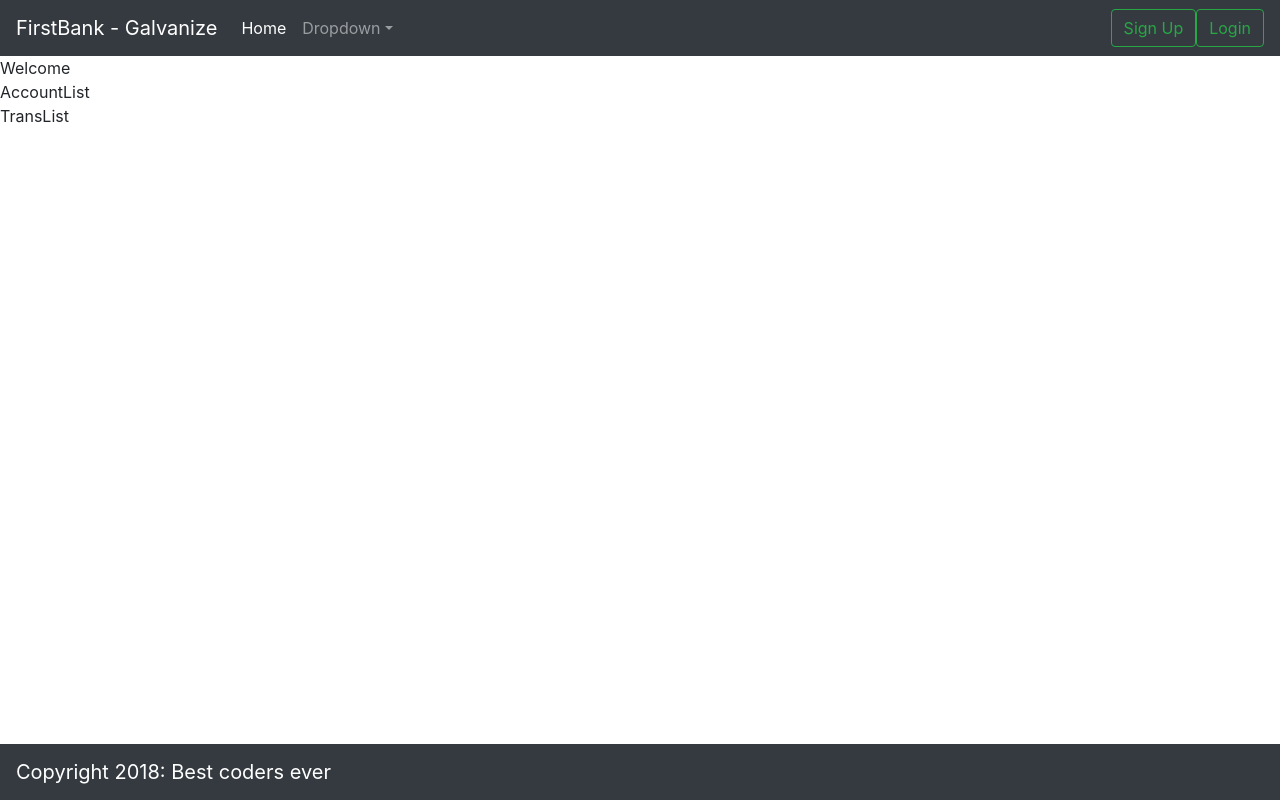
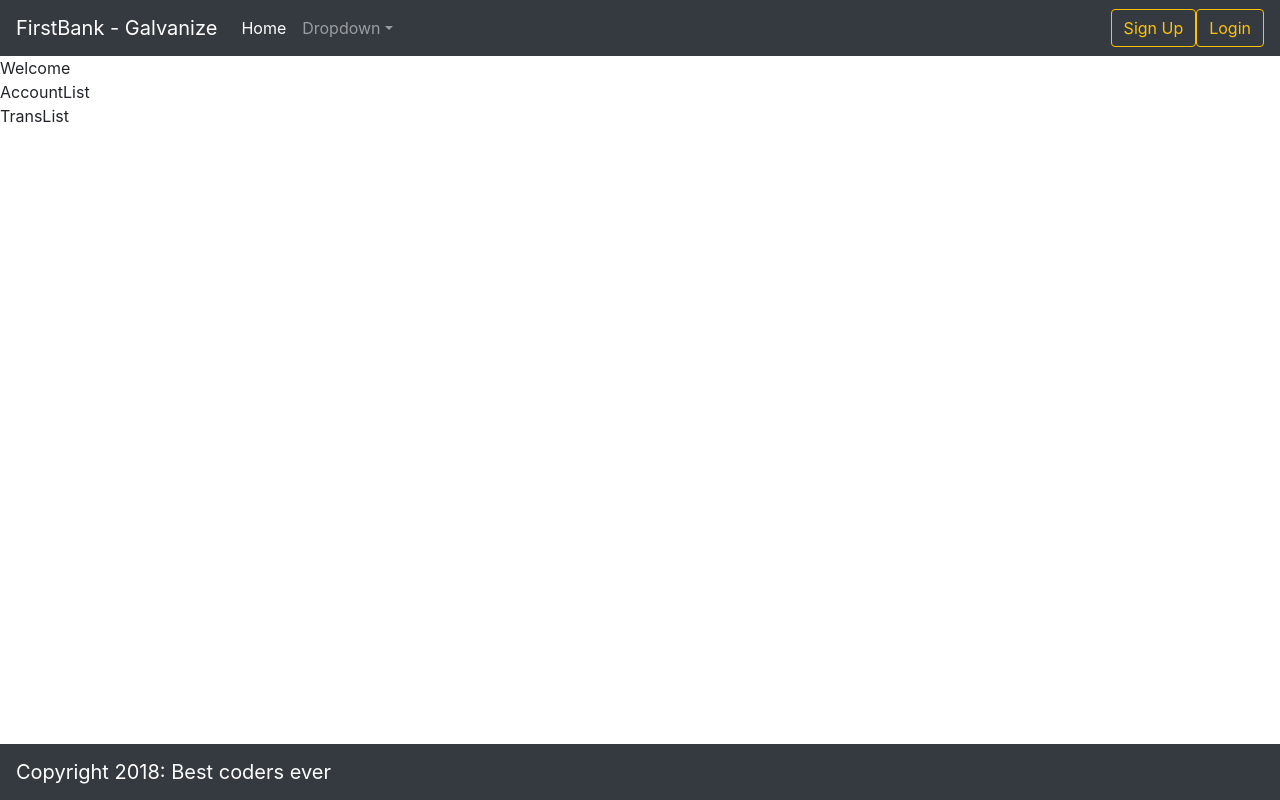
Before and after one commit to zipit145/12-13-18frontend, a React (Create React App) app: page / in a window 1280 px wide. Built offline with nearby package versions, Linux system fonts and the light colour scheme.

Commit message:
changed some stuff with buttons

```diff
--- a/src/components/Header.js
+++ b/src/components/Header.js
@@ -27,8 +27,8 @@
                     </li>
                     </ul>
                 <form class="form-inline my-2 my-lg-0">
-                    <button class="btn btn-outline-success my-2 my-sm-0" type="submit">Sign Up</button>
-                    <button class="btn btn-outline-success my-2 my-sm-0" type="submit">Login</button>
+                    <button class="btn btn-outline-warning my-2 my-sm-0" type="submit">Sign Up</button>
+                    <button class="btn btn-outline-warning my-2 my-sm-0" type="submit">Login</button>
                 </form>
             </div>
         </nav>
```
